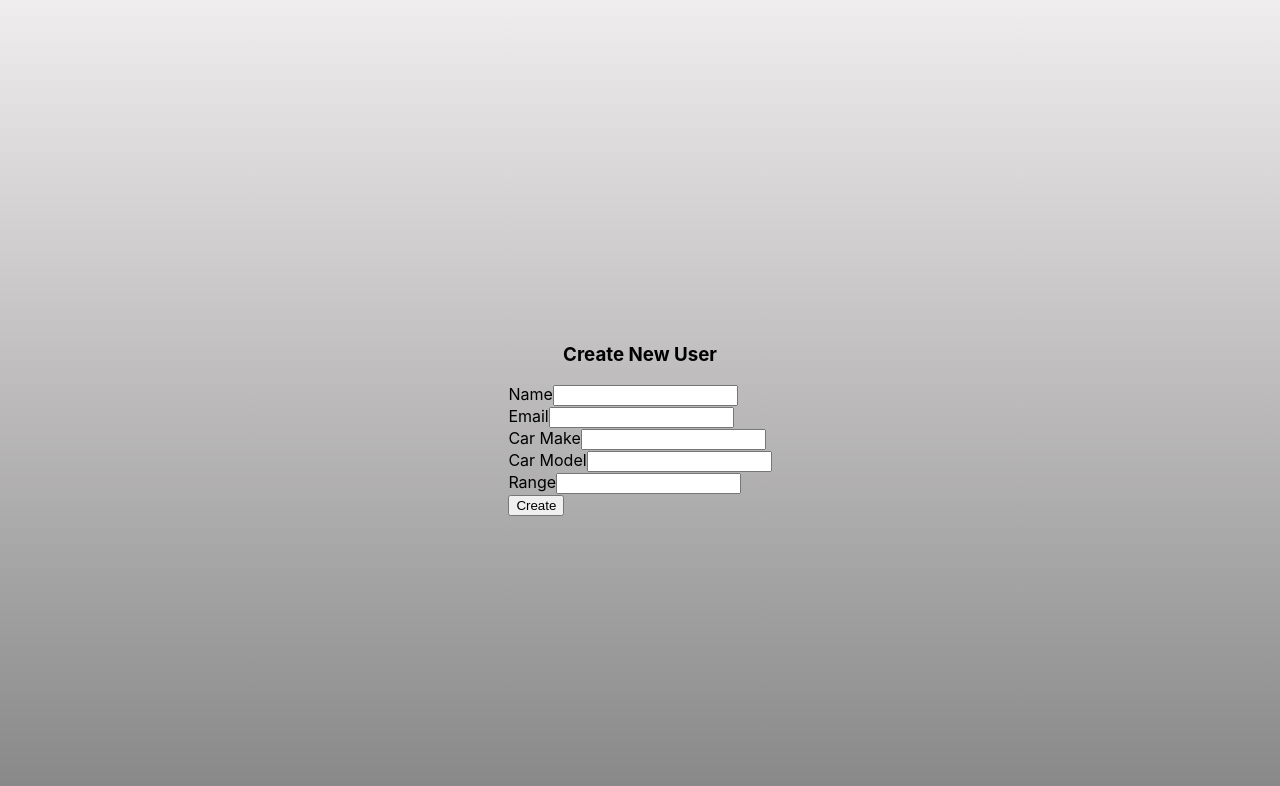
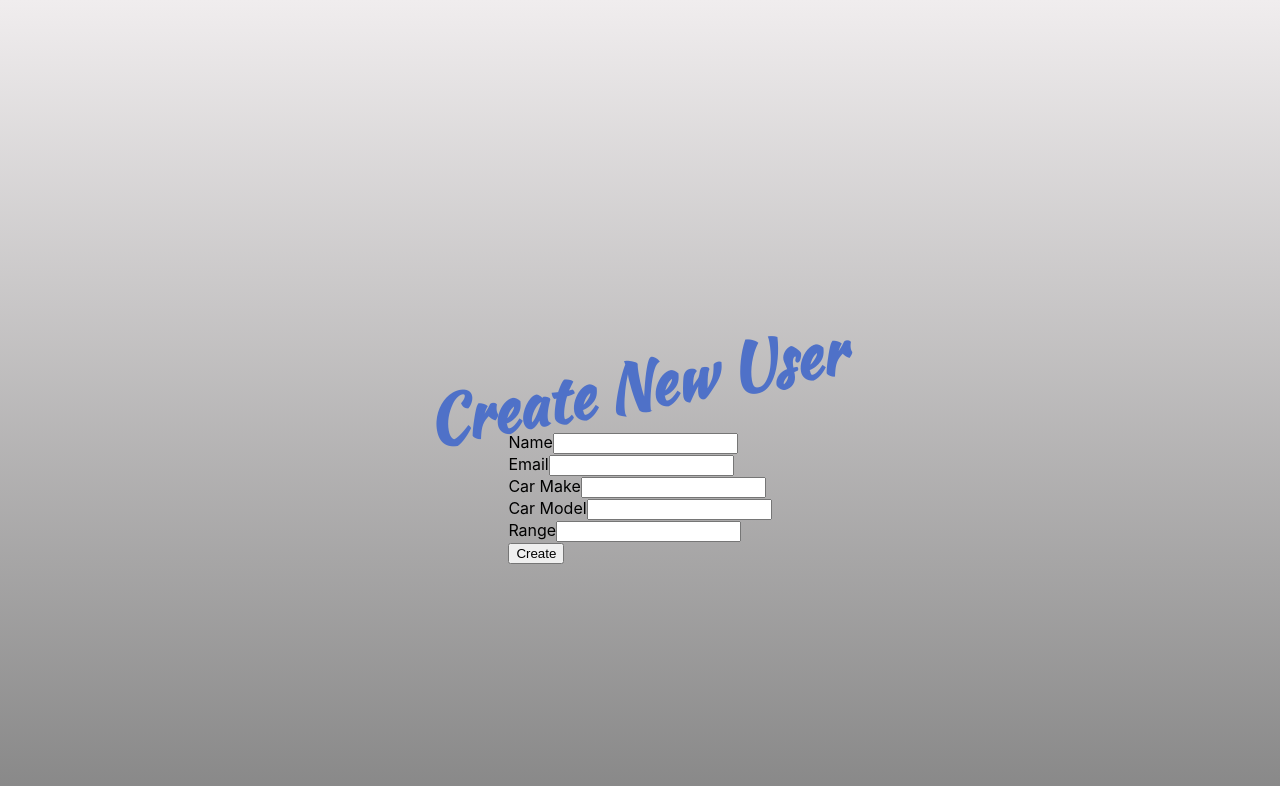
Before and after one commit to MaJaWh/ChargeUp, a React (Create React App) app: page /createAccount in a window 1280 px wide. Shown: the top 786 px of the page. Built offline with nearby package versions, Linux system fonts and the light colour scheme.

Commit message:
added styling to create user form

```diff
--- a/src/styles/createAccount.css
+++ b/src/styles/createAccount.css
@@ -3,3 +3,14 @@
     flex-direction: column;
     align-items: center;
 }
+
+h3 {
+    font-family: 'KaushanScript';
+    font-size: 5vw;
+    transform: rotate(-10deg);
+    color: #4f71c8;
+    margin-bottom: 0;
+    margin-left: -10px;
+    text-align: center;
+
+}
```
